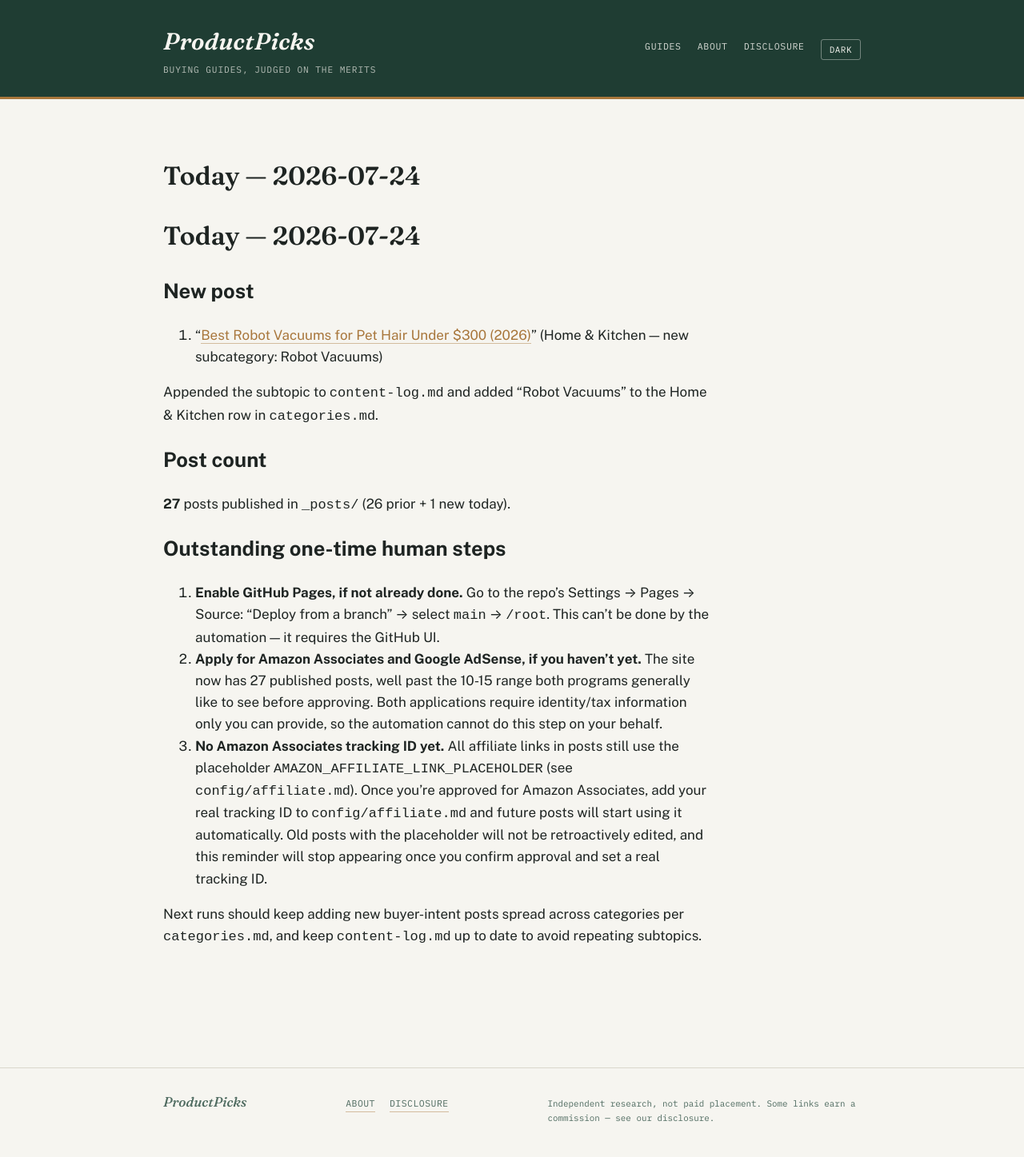
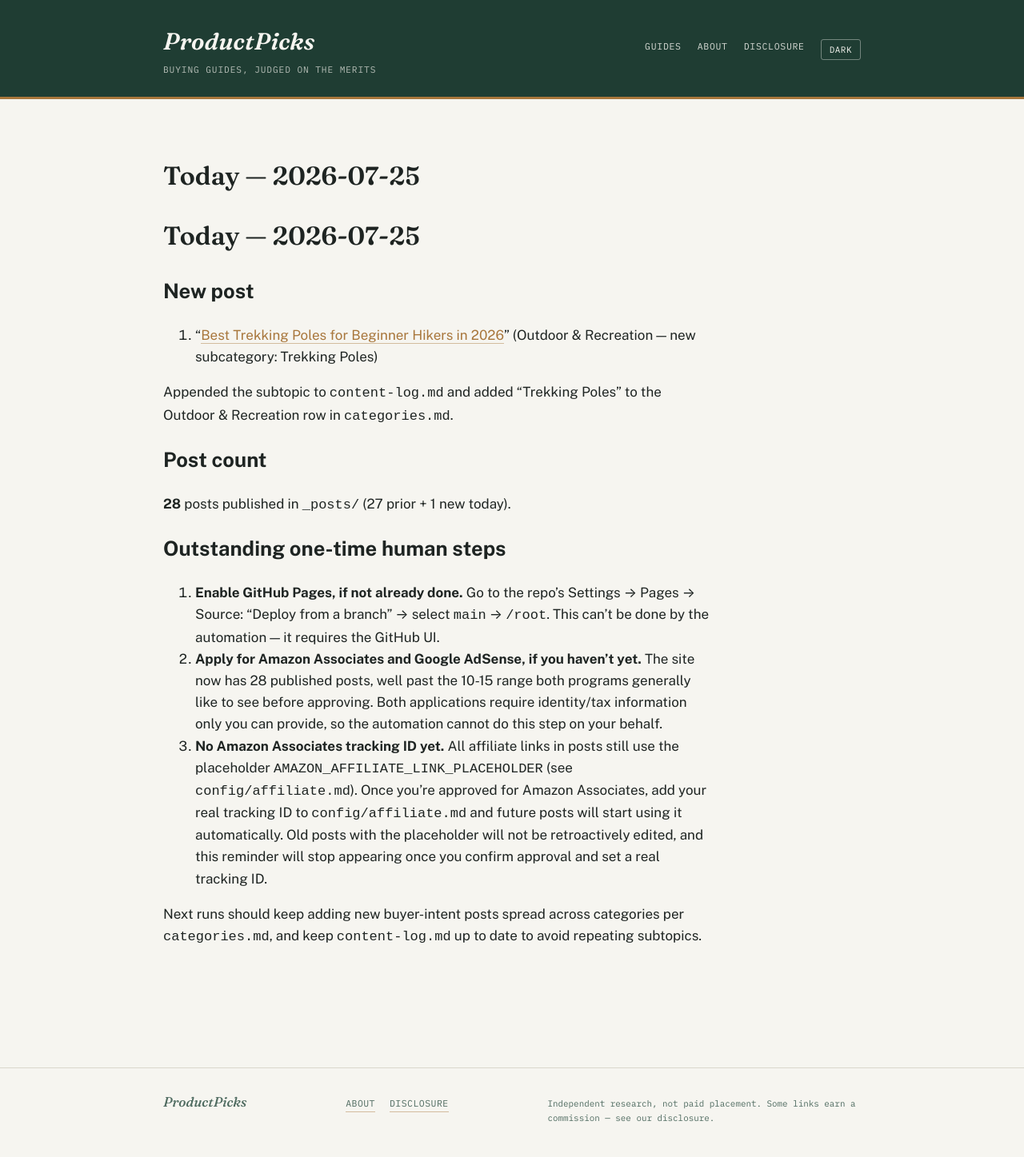
Before and after one commit to ajith198/ProductPicks, a Jekyll site: the page built from today.md, in a window 1280 px wide. Shown: the whole page at 80% size. Built offline with Jekyll 4.4.1, drawn with Linux system fonts in a browser that asks for light colours; our own code applies the rules of GitHub Pages for plain Markdown files.

Commit message:
daily: 2026-07-25 new post + log update

```diff
--- a/categories.md
+++ b/categories.md
@@ -1,6 +1,6 @@
 # Categories & expansion strategy
 
-**Status: multi-category, as of 2026-07-12. Updated 2026-07-24.** ProductPicks started as a pickleball-only site (see `niche.md` for that original research). This file governs the site now that it has expanded into multiple product verticals, and is the doc future automated/daily runs should consult when choosing what to write next.
+**Status: multi-category, as of 2026-07-12. Updated 2026-07-25.** ProductPicks started as a pickleball-only site (see `niche.md` for that original research). This file governs the site now that it has expanded into multiple product verticals, and is the doc future automated/daily runs should consult when choosing what to write next.
 
 ## Front matter taxonomy
 
@@ -21,7 +21,7 @@ These two fields drive the Category / Type / Year filters in the search bar on t
 |---|---|
 | Sports | Pickleball, Soccer, Tennis, Cycling, Running, Yoga |
 | Home & Kitchen | Coffee Makers, Electric Kettles, Blenders, Air Fryers, Toaster Ovens, Rice Cookers, Stand Mixers, Robot Vacuums |
-| Outdoor & Recreation | Camping Tents, Sleeping Bags, Headlamps, Hiking Boots, Camp Stoves, Water Filters |
+| Outdoor & Recreation | Camping Tents, Sleeping Bags, Headlamps, Hiking Boots, Camp Stoves, Water Filters, Trekking Poles |
 
 New subcategories can be added freely within an existing category. New top-level categories should only be added when there's a genuine cluster of buyer-intent content planned for it (not a one-off post) — keep the category list short enough that the dropdown filter stays useful.
 
--- a/today.md
+++ b/today.md
@@ -1,19 +1,19 @@
-# Today — 2026-07-24
+# Today — 2026-07-25
 
 ## New post
 
-1. "[Best Robot Vacuums for Pet Hair Under $300 (2026)](/home-kitchen/buying-guides/best-robot-vacuums-for-pet-hair-under-300/)" (Home & Kitchen — new subcategory: Robot Vacuums)
+1. "[Best Trekking Poles for Beginner Hikers in 2026](/outdoor-gear/buying-guides/best-trekking-poles-for-beginner-hikers/)" (Outdoor & Recreation — new subcategory: Trekking Poles)
 
-Appended the subtopic to `content-log.md` and added "Robot Vacuums" to the Home & Kitchen row in `categories.md`.
+Appended the subtopic to `content-log.md` and added "Trekking Poles" to the Outdoor & Recreation row in `categories.md`.
 
 ## Post count
 
-**27** posts published in `_posts/` (26 prior + 1 new today).
+**28** posts published in `_posts/` (27 prior + 1 new today).
 
 ## Outstanding one-time human steps
 
 1. **Enable GitHub Pages, if not already done.** Go to the repo's Settings → Pages → Source: "Deploy from a branch" → select `main` → `/root`. This can't be done by the automation — it requires the GitHub UI.
-2. **Apply for Amazon Associates and Google AdSense, if you haven't yet.** The site now has 27 published posts, well past the 10-15 range both programs generally like to see before approving. Both applications require identity/tax information only you can provide, so the automation cannot do this step on your behalf.
+2. **Apply for Amazon Associates and Google AdSense, if you haven't yet.** The site now has 28 published posts, well past the 10-15 range both programs generally like to see before approving. Both applications require identity/tax information only you can provide, so the automation cannot do this step on your behalf.
 3. **No Amazon Associates tracking ID yet.** All affiliate links in posts still use the placeholder `AMAZON_AFFILIATE_LINK_PLACEHOLDER` (see `config/affiliate.md`). Once you're approved for Amazon Associates, add your real tracking ID to `config/affiliate.md` and future posts will start using it automatically. Old posts with the placeholder will not be retroactively edited, and this reminder will stop appearing once you confirm approval and set a real tracking ID.
 
 Next runs should keep adding new buyer-intent posts spread across categories per `categories.md`, and keep `content-log.md` up to date to avoid repeating subtopics.
```
Also changed, not shown: TODAY.md (+1 -1 lines), _posts/2026-07-25-best-trekking-poles-for-beginner-hikers.md (added, +63 -0 lines), content-log.md (+1 -0 lines).
